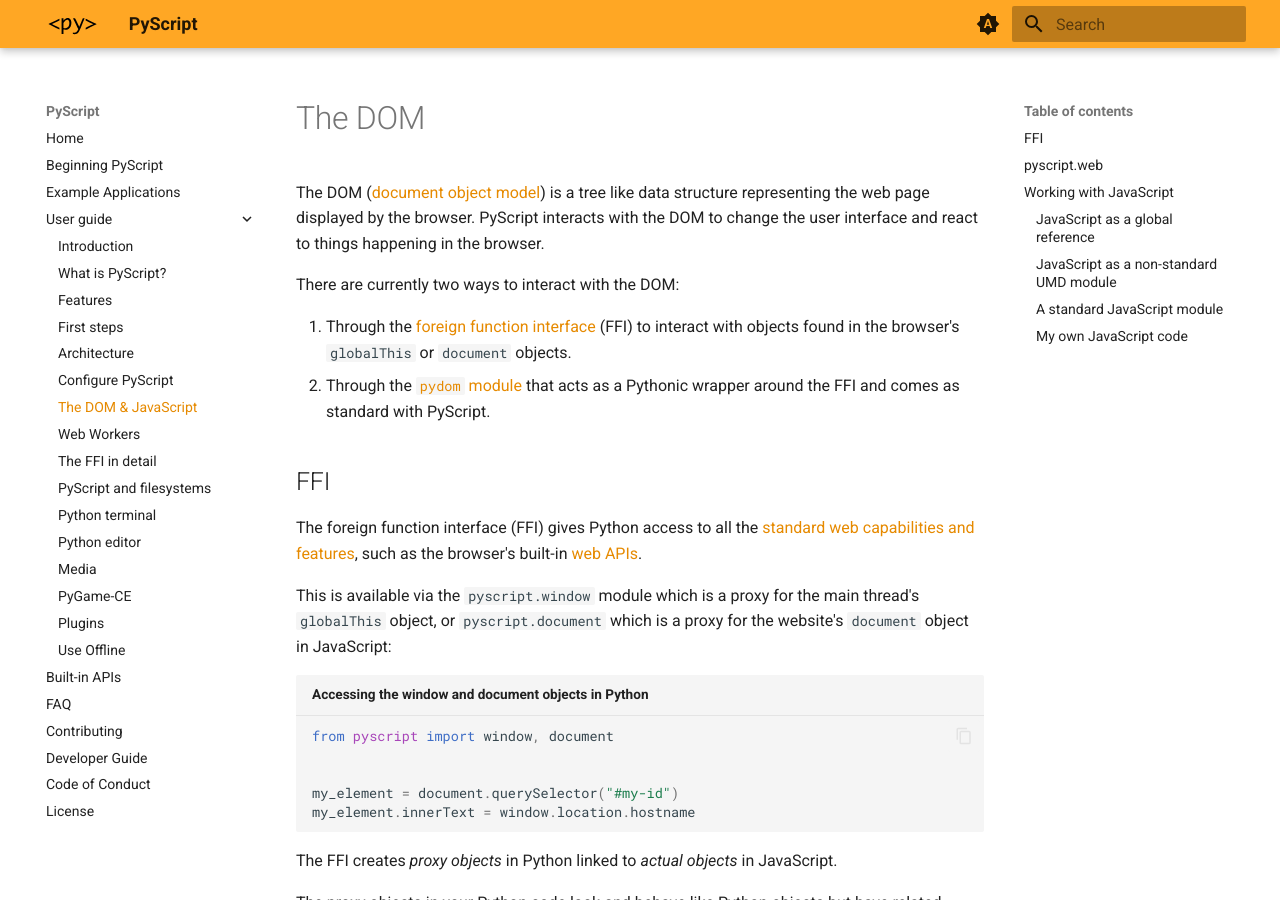
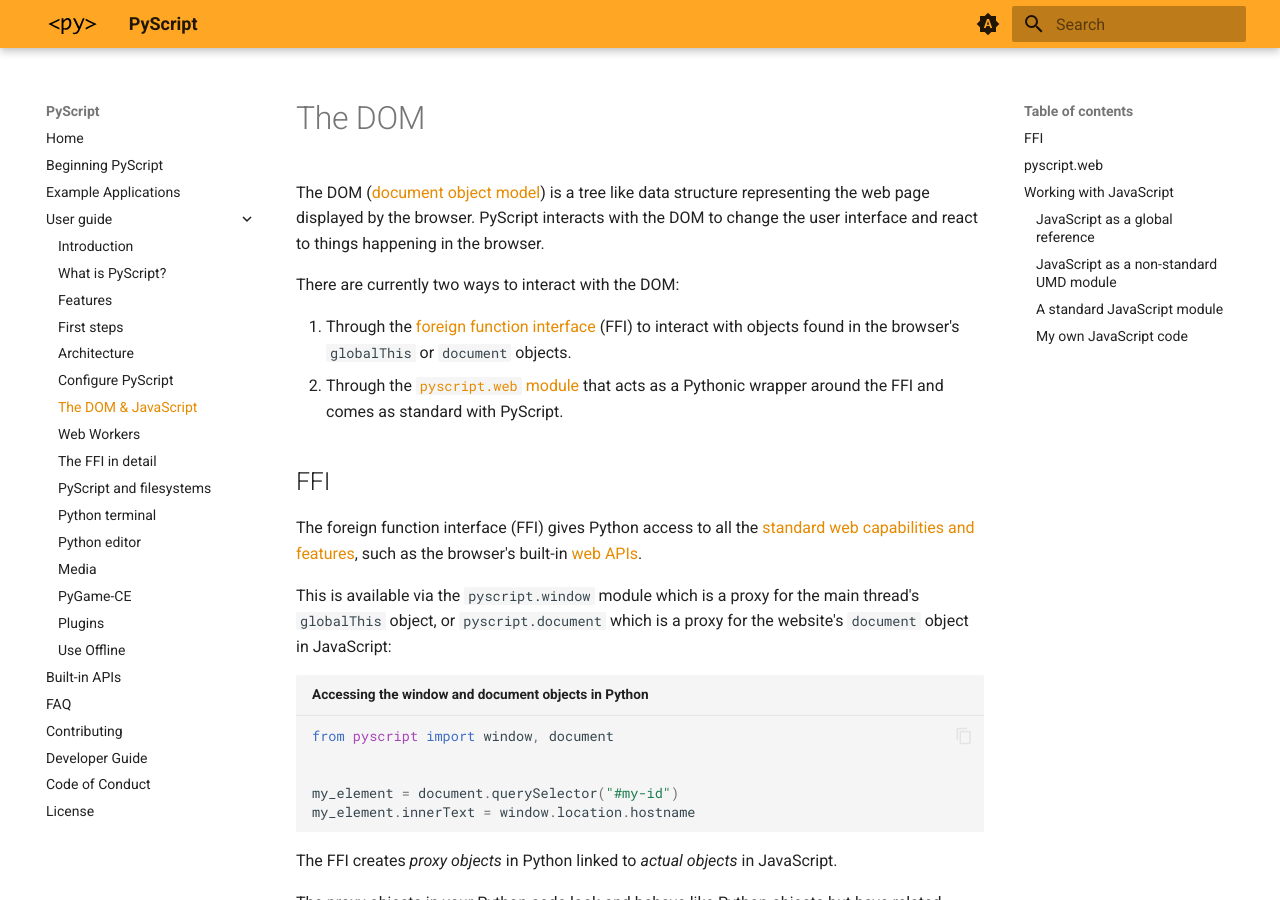
Before and after one commit to pyscript/docs, an MkDocs documentation site: the page built from docs/user-guide/dom.md, in a window 1280 px wide and 900 px high. Built offline with MkDocs 1.6.1 and Material for MkDocs 9.7.7, drawn with Linux system fonts in a browser that asks for light colours; the version menu is left out.

Commit message:
Replace pydom with pyscript.web

```diff
--- a/docs/user-guide/dom.md
+++ b/docs/user-guide/dom.md
@@ -10,7 +10,7 @@ There are currently two ways to interact with the DOM:
 
 1. Through the [foreign function interface](#ffi) (FFI) to interact with objects found
    in the browser's `globalThis` or `document` objects.
-2. Through the [`pydom` module](#pydom) that acts as a Pythonic wrapper around
+2. Through the [`pyscript.web` module](#pyscriptweb) that acts as a Pythonic wrapper around
    the FFI and comes as standard with PyScript.
 
 ## FFI
```
